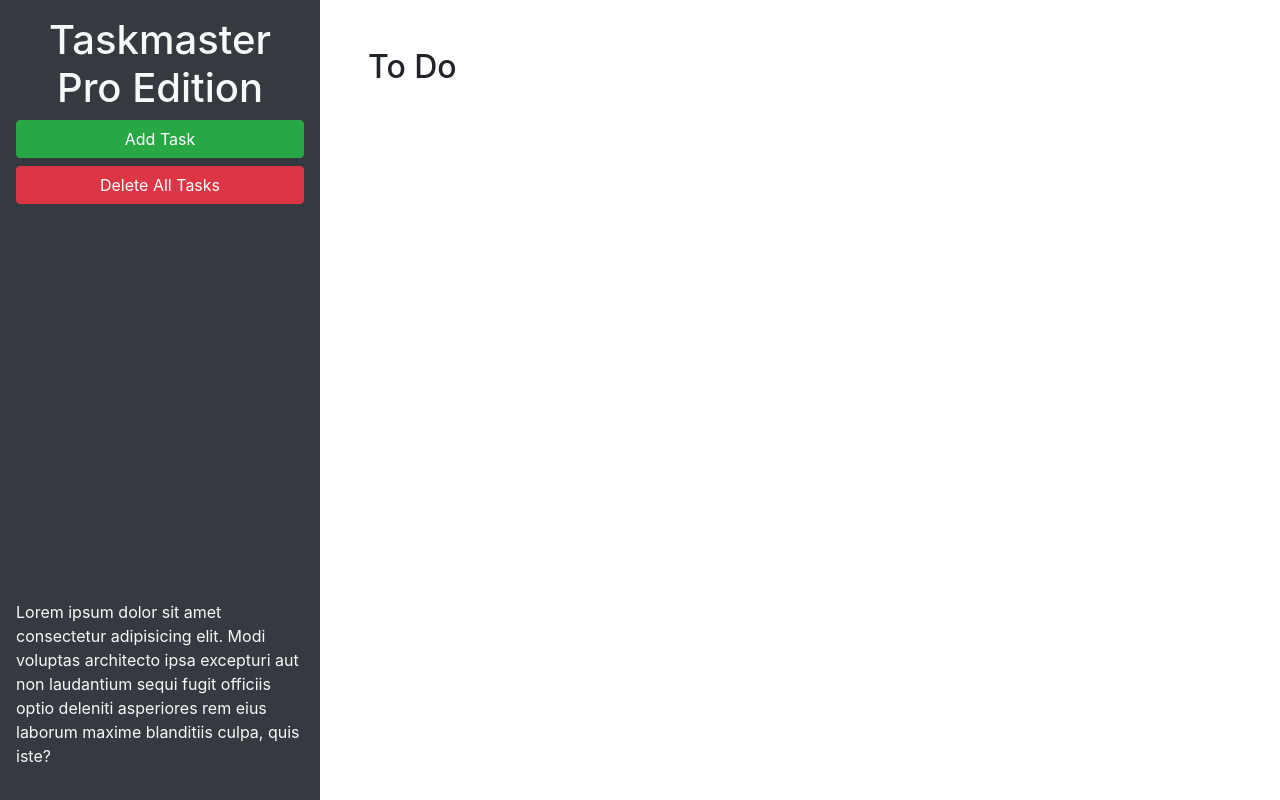
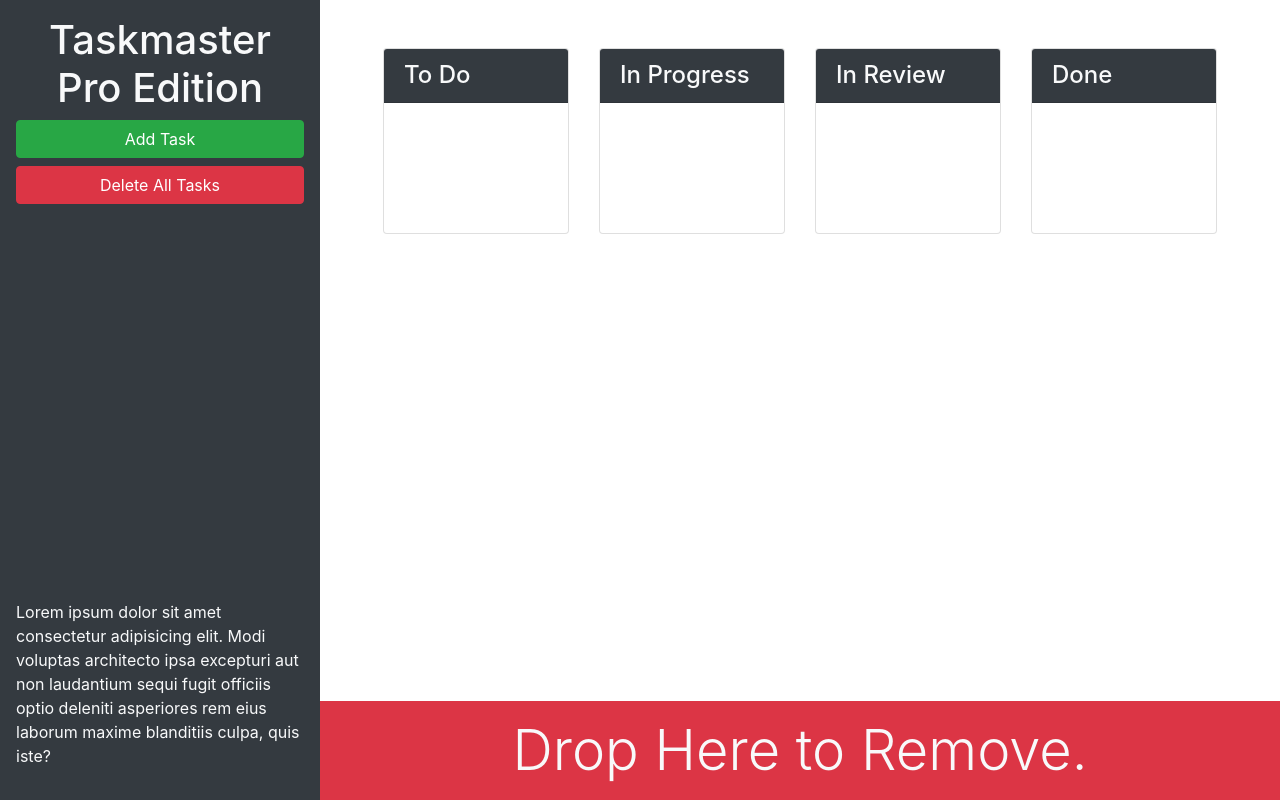
Before and after one commit to MellieDee/taskmaster-pro, a plain HTML site: page index.html in a window 1280 px wide. Drawn offline with nearby package versions, Linux system fonts and the light colour scheme.

Commit message:
finsih formatting cards with Boot add remove footer

```diff
--- a/index.html
+++ b/index.html
@@ -13,21 +13,71 @@
 <body>
 
   <div class="row min-vh-100 no-gutters">
-    <header class="col-12 col-lg-3 bg-dark text-light d-flex flex-column p-4 p-lg-3">
+    <header class="col-12 col-lg-3 bg-dark text-light sticky-top d-flex flex-column p-4 p-lg-3">
       <h1 class="text-center">Taskmaster Pro Edition</h1>
       <button id="create-task" class="btn btn-block btn-success" data-toggle="modal" data-target="#task-form-modal">Add
         Task</button>
       <button id="remove-tasks" class="btn btn-block btn-danger">Delete All Tasks</button>
-      <p class="mt-auto">Lorem ipsum dolor sit amet consectetur adipisicing elit. Modi voluptas architecto ipsa
+      <p class="mt-auto d-none d-lg-block">Lorem ipsum dolor sit amet consectetur adipisicing elit. Modi voluptas architecto ipsa
         excepturi aut non
         laudantium sequi fugit officiis optio deleniti asperiores rem eius laborum maxime blanditiis culpa, quis iste?
       </p>
     </header>
-    <main class="col-12 col-lg-9">
-      <div class="m-5">
-        <h2>To Do</h2>
-        <ul id="list-toDo" class="list-group"> </ul>
+    <main class="col-12 col-lg-9 d-flex flex-column">
+      <div class="m-5 row justify-content-around">
+        <!---   ITEM CARDS START   -->
+
+        <!--   TO DO Starts    -->
+        <div class="col-12 col-md-6 col-xl-3 mb-3">
+          <div class="card">
+            <h4 class="card-header text-light bg-dark">To Do</h4>
+            <ul id="list-toDo" class="list-group list-group-flush">
+
+
+            </ul>
+          </div>
+        </div>
+        <!--   TO DO Ends   -->
+
+        <!--  PROGRESS Starts   -->
+        <div class="col-12 col-md-6 col-xl-3 mb-3">
+          <div class="card">
+            <h4 class="card-header text-light bg-dark">In Progress</h4>
+            <ul id="list-inProgress" class="list-group list-group-flush">
+
+            </ul>
+          </div>
+        </div>
+        <!--   PROGRESS Ends   -->
+
+        <!--  REVIEW Starts   -->
+        <div class="col-12 col-md-6 col-xl-3 mb-3">
+          <div class="card">
+            <h4 class="card-header text-light bg-dark">In Review</h4>
+            <ul id="list-inReview" class="list-group list-group-flush">
+
+            </ul>
+          </div>
+        </div>
+        <!--   REVIEW Ends   -->
+
+        <!--  DONE Starts   -->
+        <div class="col-12 col-md-6 col-xl-3 mb-3">
+          <div class="card">
+            <h4 class="card-header text-light bg-dark">Done</h4>
+            <ul id="list-done" class="list-group list-group-flush">
+
+            </ul>
+          </div>
+        </div>
+        <!--   DONE Ends   -->
       </div>
+
+      <div id="trash" class="mt-auto">
+        <div class="w-100 bg-danger p-3 text-center text-light display-4">Drop Here to Remove.
+        </div>
+      </div>
+
     </main>
   </div>
 
@@ -35,6 +85,7 @@
   <div class="modal fade" id="task-form-modal" tabindex="-1" role="dialog" aria-labelledby="task-form-modal"
     aria-hidden="true">
     <div class="modal-dialog modal-dialog-centered" role="document">
+
       <div class="modal-content">
         <div class="modal-header">
           <h5 class="modal-title" id="task-form-modal">Add New Task</h5>
@@ -42,18 +93,20 @@
             <span aria-hidden="true">&times;</span>
           </button>
         </div>
+
         <div class="modal-body">
           <form>
             <div class="form-group">
               <label for="modalTaskDescription">Task description</label>
-              <textarea id="modalTaskDescription" rows="3"></textarea>
+              <textarea id="modalTaskDescription" rows="3" class="form-control"></textarea>
             </div>
             <div class="form-group">
               <label for="modalDueDate">Due date</label>
-              <input type="text" id="modalDueDate" placeholder="mm/dd/yyyy" autocomplete="off" />
+              <input type="text" class="form-control" id="modalDueDate" placeholder="mm/dd/yyyy" autocomplete="off" />
             </div>
           </form>
         </div>
+
         <div class="modal-footer">
           <button type="button" class="btn btn-secondary" data-dismiss="modal">Close</button>
           <button type="button" class="btn btn-primary">Save Task</button>
```
Also changed, not shown: assets/js/script.js (+1 -6 lines).
